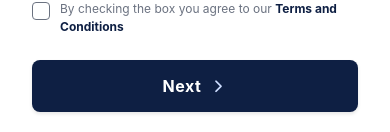
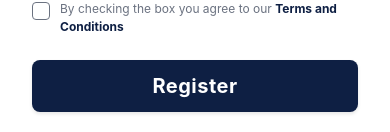
Before and after one commit to veth14/Insight, a React Native app in the folder mobile/: screen /Register in a window 390 px wide. Shown: the part 709-841 px from the top of the page. Built offline with nearby package versions, Linux system fonts and the light colour scheme; no server answers.

Commit message:
Fix Issues

```diff
--- a/mobile/src/screens/auth/LoginScreen.tsx
+++ b/mobile/src/screens/auth/LoginScreen.tsx
@@ -294,7 +294,7 @@ const styles = StyleSheet.create({
     },
     loginButtonText: {
         color: '#FFF',
-        fontSize: 16,
+        fontSize: 20,
         fontWeight: 'bold',
         letterSpacing: 0.5,
     },
--- a/mobile/src/screens/auth/RegisterScreen.tsx
+++ b/mobile/src/screens/auth/RegisterScreen.tsx
@@ -226,8 +226,7 @@ const RegisterScreen: React.FC<Props> = ({ navigation }) => {
                                 <Text style={styles.registerButtonText}>Creating Account...</Text>
                             ) : (
                                 <View style={{ flexDirection: 'row', alignItems: 'center', gap: 8 }}>
-                                    <Text style={styles.registerButtonText}>Next</Text>
-                                    <Ionicons name="chevron-forward" size={18} color="#CDDDFF" />
+                                    <Text style={styles.registerButtonText}>Register</Text>
                                 </View>
                             )}
                         </TouchableOpacity>
@@ -393,7 +392,7 @@ const styles = StyleSheet.create({
     },
     registerButtonText: {
         color: '#FFF',
-        fontSize: 16,
+        fontSize: 20,
         fontWeight: 'bold',
         letterSpacing: 0.5,
     },
```
